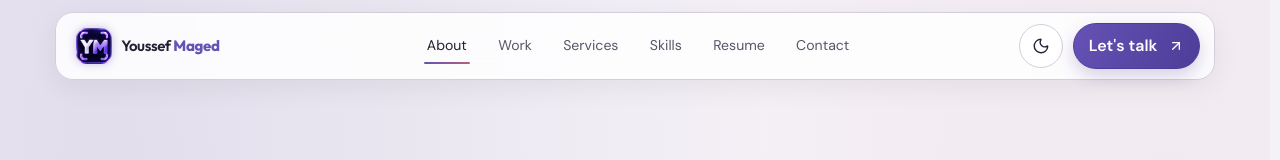
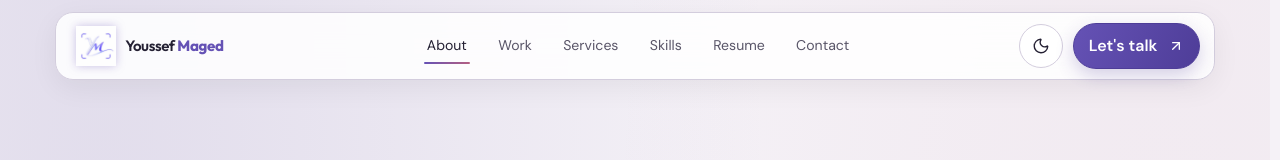
Before and after one commit to youcieff/Portfolio, a Next.js app: page / in a window 1280 px wide. Shown: the top 160 px of the page. Built offline with nearby package versions, Linux system fonts and the light colour scheme.

Commit message:
Use theme-specific logos with signature loader reveal

```diff
--- a/app/globals.css
+++ b/app/globals.css
@@ -430,12 +430,25 @@ img {
   letter-spacing: -0.025em;
 }
 .nav-brand-mark {
-  width: 36px;
-  height: 36px;
+  width: 40px;
+  height: 40px;
   flex: 0 0 auto;
-  border-radius: 11px;
+  border-radius: 0;
   object-fit: cover;
   filter: drop-shadow(0 0 5px color-mix(in srgb, var(--accent) 35%, transparent));
+}
+.theme-logo-light {
+  display: none;
+}
+.theme-logo-dark {
+  display: block;
+  mix-blend-mode: screen;
+}
+.light .theme-logo-light {
+  display: block;
+}
+.light .theme-logo-dark {
+  display: none;
 }
 .nav-brand-label strong {
   color: var(--accent);
@@ -2910,16 +2923,17 @@ img {
 .intro-logo-mark {
   width: clamp(8rem, 17vw, 10.5rem);
   height: auto;
-  border-radius: 22%;
-  filter: drop-shadow(0 0 18px color-mix(in srgb, var(--accent) 25%, transparent));
-  animation: loader-fade 0.6s 0.08s both;
+  border-radius: 0;
+  filter: drop-shadow(0 0 12px color-mix(in srgb, var(--accent) 24%, transparent));
+  clip-path: inset(0 100% 0 0);
+  animation: loader-signature 0.98s 0.1s var(--ease-out) both;
 }
 .intro-rule {
   width: 0;
   height: 1px;
   margin-top: 0.8rem;
   background: var(--accent);
-  animation: loader-line 0.42s 0.32s var(--ease-out) forwards;
+  animation: loader-line 0.46s 0.7s var(--ease-out) forwards;
 }
 .intro-name {
   margin-top: 1.15rem;
@@ -2930,7 +2944,7 @@ img {
   letter-spacing: -0.06em;
   white-space: nowrap;
   text-shadow: 0 0 26px color-mix(in srgb, var(--accent) 18%, transparent);
-  animation: loader-fade 0.55s 0.55s both;
+  animation: loader-fade 0.55s 1.05s both;
 }
 .intro-caption {
   margin-top: 0.62rem;
@@ -2942,7 +2956,7 @@ img {
   font: 700 0.98rem/1.5 var(--font-outfit);
   letter-spacing: 0.13em;
   white-space: nowrap;
-  animation: loader-fade 0.55s 0.75s both;
+  animation: loader-fade 0.55s 1.24s both;
 }
 .intro-caption::before,
 .intro-caption::after {
@@ -2954,6 +2968,16 @@ img {
 @keyframes loader-line {
   to {
     width: 100%;
+  }
+}
+@keyframes loader-signature {
+  from {
+    clip-path: inset(0 100% 0 0);
+    filter: drop-shadow(0 0 0 transparent);
+  }
+  to {
+    clip-path: inset(0 0 0 0);
+    filter: drop-shadow(0 0 14px color-mix(in srgb, var(--accent) 38%, transparent));
   }
 }
 @keyframes loader-fade {
--- a/components/ui/intro-loader.tsx
+++ b/components/ui/intro-loader.tsx
@@ -31,12 +31,19 @@ export function IntroLoader() {
         >
           <div className="intro-lockup" aria-hidden="true">
             <Image
-              src="/images/ym-logo.webp"
+              src="/images/ym-logo-light.webp"
               alt=""
-              width={828}
-              height={828}
+              width={720}
+              height={720}
               preload
-              className="intro-logo-mark"
+              className="intro-logo-mark theme-logo-light"
+            />
+            <Image
+              src="/images/ym-logo-dark.webp"
+              alt=""
+              width={720}
+              height={720}
+              className="intro-logo-mark theme-logo-dark"
             />
             <span className="intro-rule" />
             <span className="intro-name">Youssef Maged Hanna</span>
--- a/components/ui/navigation.tsx
+++ b/components/ui/navigation.tsx
@@ -79,11 +79,18 @@ export function Navigation() {
         <div className="nav-wrap">
           <a className="nav-brand" href="#hero" aria-label={`${site.name}, home`}>
             <Image
-              src="/images/ym-logo.webp"
+              src="/images/ym-logo-light.webp"
               alt=""
-              width={828}
-              height={828}
-              className="nav-brand-mark"
+              width={720}
+              height={720}
+              className="nav-brand-mark theme-logo-light"
+            />
+            <Image
+              src="/images/ym-logo-dark.webp"
+              alt=""
+              width={720}
+              height={720}
+              className="nav-brand-mark theme-logo-dark"
             />
             <span className="nav-brand-label">Youssef <strong>Maged</strong></span>
           </a>
```
Also changed, not shown: public/images/ym-logo-dark.webp (added), public/images/ym-logo-light.webp (added).
